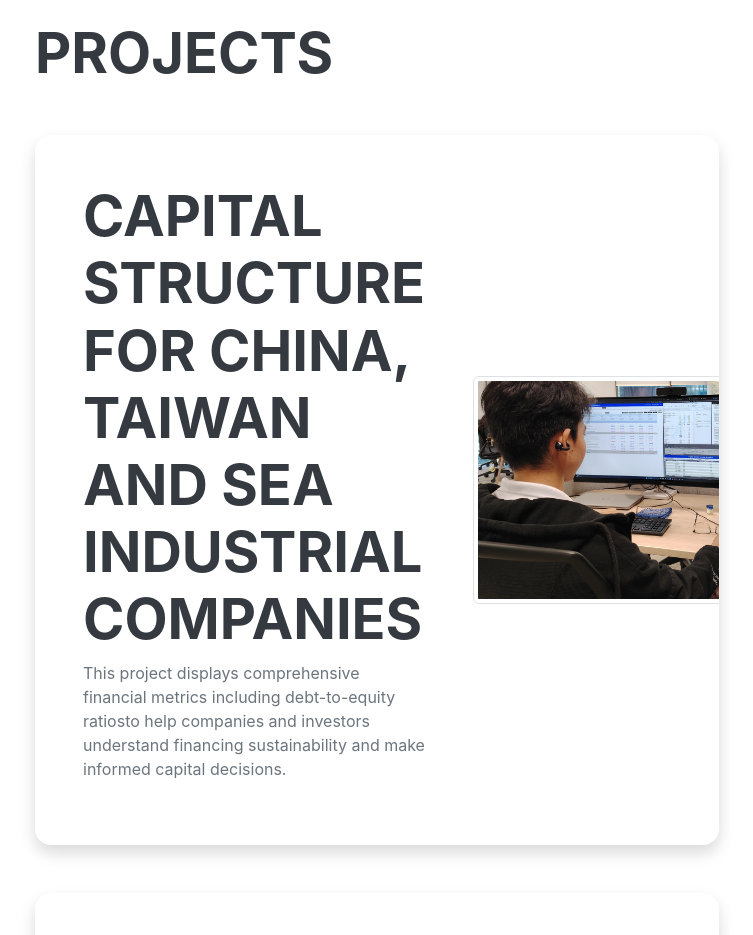
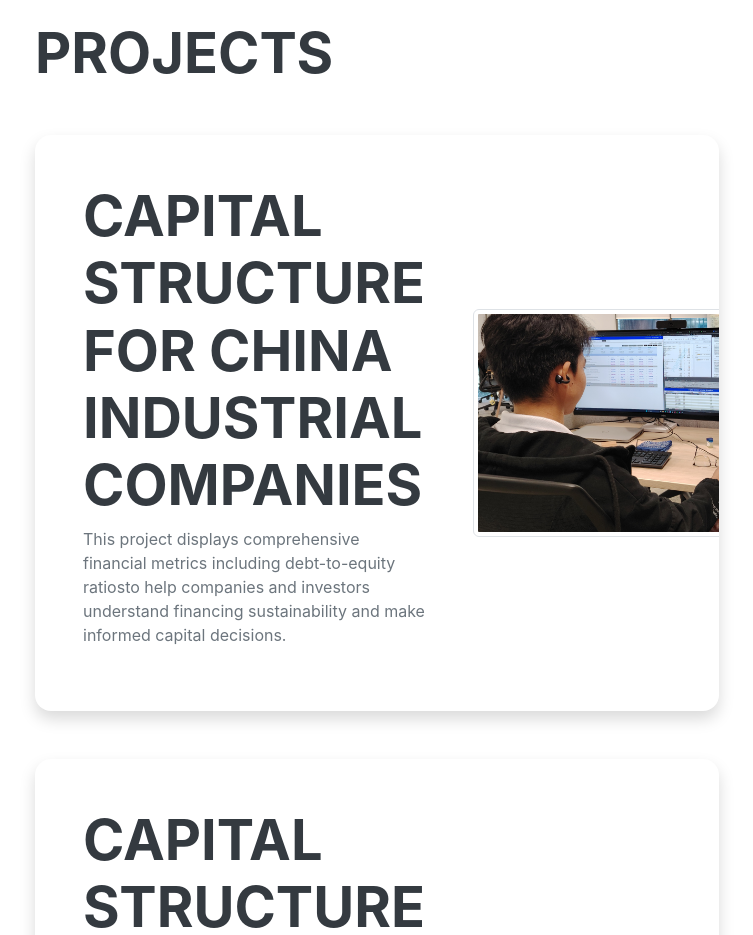
Before and after one commit to CrowNoxx/Portfolio, a website: page index.html in a window 1280 px wide. Shown: the part 4460-5395 px from the top of the page, without its empty margins (285-1038 px from the left). Drawn offline with nearby package versions, Linux system fonts and the light colour scheme; files whose address does not match are found by name; a web font is replaced by a local one.

Commit message:
Update index.html
Added VBA project

```diff
--- a/index.html
+++ b/index.html
@@ -233,6 +233,25 @@
             <section class="resume-section" id="projects">
                 <div class="col-lg-11 col-xl-9 col-xxl-12">
                     <h2 class="mb-5">Projects</h2>
+
+                    <!--VBA-->
+                    <div class="card overflow-hidden shadow rounded-4 border-0 mb-5">
+                        <div class="card-body p-0">
+                            <div class="d-flex align-items-center">
+                                <div class="p-5">
+                                    <h2 class="fw-bolder">Capital Structure for China Industrial Companies</h2>
+                                    <p class="text-justify">This project displays comprehensive financial metrics including debt-to-equity ratiosto help companies and investors understand financing sustainability and make informed capital decisions.</p>
+                                </div>
+                                <img class="img-thumbnail project-img-thumbnail"
+                                     src="assets/img/cst_china.jpg"
+                                     alt="Project Image"
+                                     data-img="assets/img/cst_china.jpg"
+                                     data-bs-toggle="modal"
+                                     data-bs-target="#imageModal" />
+                            </div>
+                        </div>
+                    </div>
+
 
                     <!--Project Card 1-->
                     <div class="card overflow-hidden shadow rounded-4 border-0 mb-5">
```
